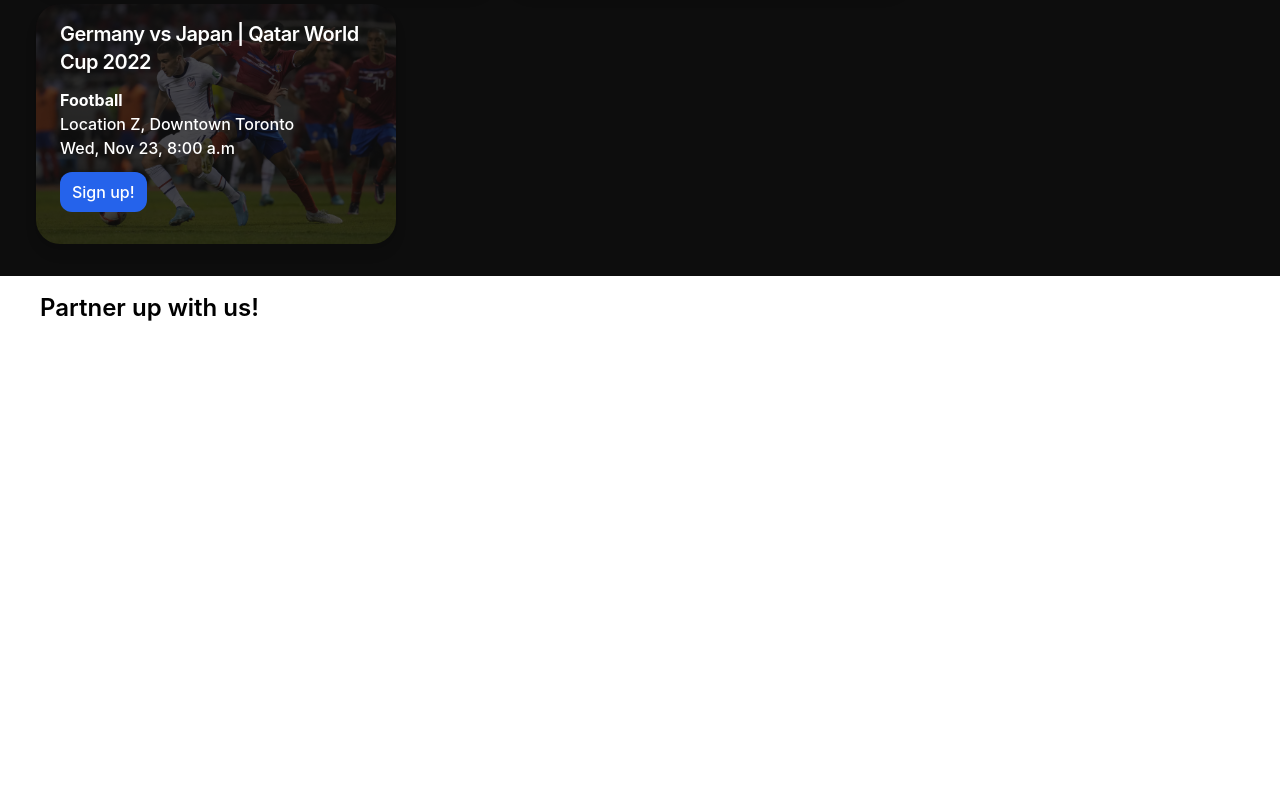
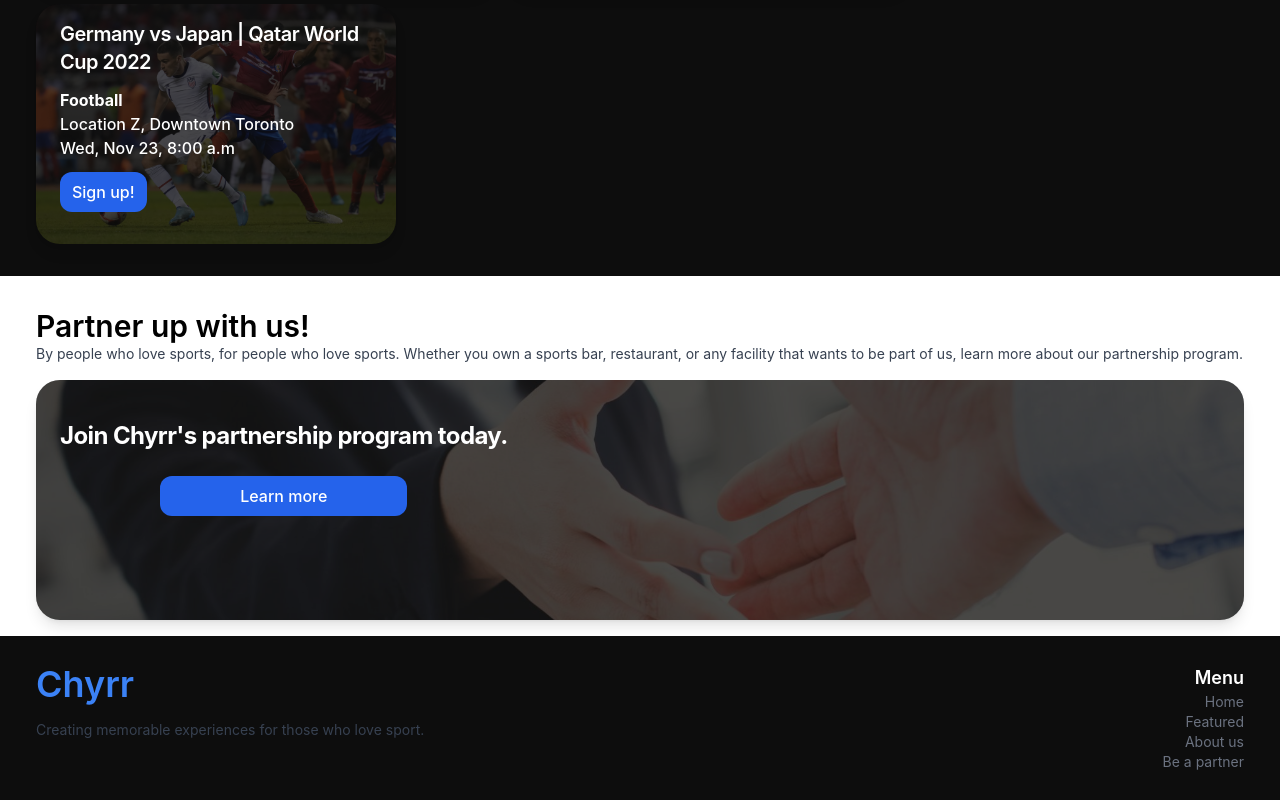
Before and after one commit to ojassingh/adrenalive, a Next.js app: page / in a window 1280 px wide. Shown: the part 404-1204 px from the top of the page. Before the commit the page ends 800 px from the top, so only its background shows below. Built offline with nearby package versions, Linux system fonts and the light colour scheme.

Commit message:
partner up and footer complete

```diff
--- /dev/null
+++ b/components/Footer.tsx
@@ -0,0 +1,22 @@
+import { FC } from "react";
+const Footer: FC = () => {
+
+    return(<div className="bg-dark text-white py-7 px-9 flex">
+        <div className="flex-1">
+            <h1 className="text-4xl text-blue-500 font-semibold">Chyrr</h1>
+            <p className="text-gray-700 mt-4 text-sm">Creating memorable experiences for those who love sport.</p>
+        </div>
+        <div className="flex-1 text-right">
+            <h1 className="text-lg text-white font-semibold">Menu</h1>
+            <ul className="text-sm text-gray-500">
+                <li><a>Home</a></li>
+                <li><a>Featured</a></li>
+                <li><a>About us</a></li>
+                <li><a>Be a partner</a></li>
+            </ul>
+        </div>
+    </div>)
+
+}
+
+export default Footer;
--- a/components/Partner.tsx
+++ b/components/Partner.tsx
@@ -1,9 +1,37 @@
 import { FC } from "react";
+import pic4 from '../public/pic4.jpeg'
+import { motion } from "framer-motion";
 
 const Partner: FC = () => {
-    return(<div className="bg-white text-white py-4">
-        <h1 className="px-10 text-2xl text-black font-semibold">Partner up with us!</h1>
 
+    const variants = {
+        rest: {
+            x: 0,
+            transition: {
+              duration: 4,
+              type: "tween",
+              ease: "easeIn"
+            }
+          },
+        hover: {
+            scale: 0.97,
+            transition: { type: "spring", duration: 0.8, ease: "linear" }
+        }
+    }
+
+    return(<div className="bg-white text-white py-4 px-9">
+        <h1 className="text-3xl text-black font-semibold mt-4">Partner up with us!</h1>
+        <p className="text-gray-700 text-sm">By people who love sports, for people who love sports. Whether you own a sports bar, restaurant, or any facility that wants to be part of us, learn more about our partnership program.</p>
+        <motion.div whileHover="hover" initial="rest" className="mt-4 bg-dark w-full h-60 rounded-3xl text-white flex place-content-center">
+        <div className="w-full relative overflow-hidden rounded-3xl shadow-lg cursor-pointer">
+        <img className="opacity-25 object-cover w-full h-full" src={pic4.src} alt="sports logos"/>
+
+        <div className="grid place-content-center absolute top-0 left-0 px-6 py-4 mt-6">
+        <h4 className="text-center mb-3 text-2xl font-bold tracking-tight text-white">Join Chyrr's partnership program today.</h4>
+        <a href="#" className="grid place-content-center"><button className="bg-blue-600 text-white rounded-xl px-20 py-2 mt-3 font-medium">Learn more</button></a>
+        </div>
+        </div>
+        </motion.div>
 
     </div>)
 }
--- a/components/Upcoming.tsx
+++ b/components/Upcoming.tsx
@@ -45,8 +45,8 @@
         }
     ]
 
-    return(<div className="bg-dark text-white py-8 px-2">
-        <div id="content" className="px-7">
+    return(<div className="bg-dark text-white py-8 px-9">
+        <div id="content" className="">
             <h1 className="text-3xl font-semibold">Featured games</h1>
             <p className="pt-2 text-gray-200 text-sm">Check out our upcoming games, and register to watch it together!</p>
 
--- a/pages/index.tsx
+++ b/pages/index.tsx
@@ -1,14 +1,16 @@
 import Navi from '../components/Navi'
 import Upcoming from '../components/Upcoming'
 import Partner from '../components/Partner'
+import Footer from '../components/Footer'
 
 export default function Home() {
   return (
     <div className='bg-white'>
       <Navi/>
-      <div className='py-4'>
+      <div className='mt-4'>
         <Upcoming/>
         <Partner/>
+        <Footer/>
       </div>
     </div>
   )
```
Also changed, not shown: public/pic4.jpeg (added).
